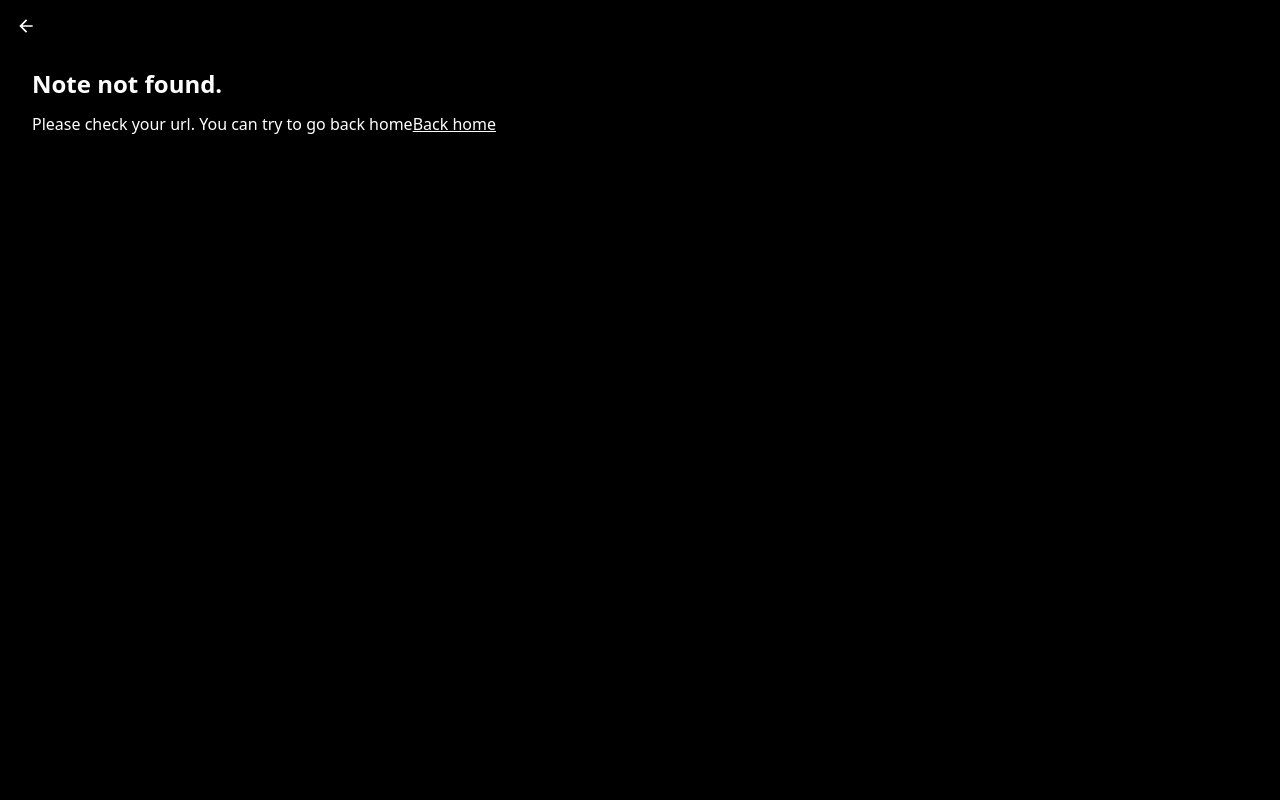
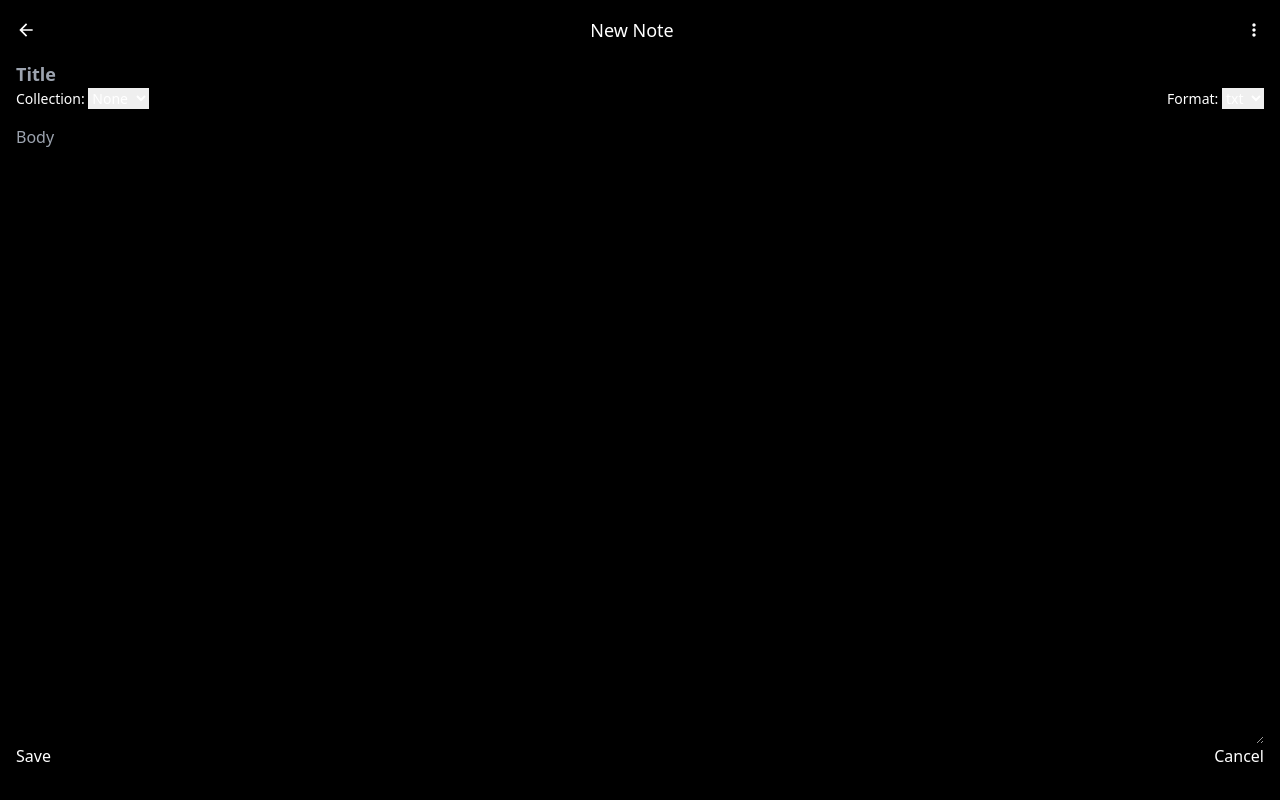
Before and after one commit to peter-abah/aedi-notes, a React (Create React App) app: page /notes/new in a window 1280 px wide. Before the commit this address had no page. Built offline with nearby package versions, Linux system fonts and the light colour scheme.

Commit message:
Add NewNote route component

```diff
--- a/src/App.tsx
+++ b/src/App.tsx
@@ -2,7 +2,7 @@ import React from 'react';
 import { Route, Routes } from 'react-router-dom';
 import AllProviders from './contexts';
 
-import { Home, Note, EditNote, Collection } from './routes';
+import { Home, Note, NewNote, EditNote, Collection } from './routes';
 
 function App() {
   return (
@@ -10,6 +10,7 @@ function App() {
       <Routes>
         <Route path='/' element={<Home />} />
         <Route path='/notes/:id' element={<Note />} />
+        <Route path='/notes/new' element={<NewNote />} />
         <Route path='/notes/edit/:id' element={<EditNote />} />
         <Route path='/collections/:id' element={<Collection />} />
       </Routes>
--- /dev/null
+++ b/src/routes/NewNote/Header.tsx
@@ -0,0 +1,29 @@
+import { Note } from '../../contexts/NotesContext';
+import { MdArrowBack, MdRemoveRedEye as MdEye, MdMoreVert } from 'react-icons/md'
+
+interface Props {
+  note: Note;
+  goBack: () => void;
+}
+const Header = ({ note, goBack }: Props) => {
+  return (
+    <header className="flex justify-between mb-4">
+      <button onClick={goBack}>
+        <MdArrowBack className='text-xl' />
+      </button>
+      <h1 className="text-lg">New Note</h1>
+
+      <div className='flex'>
+        {note.format === 'md' &&
+          <button><MdEye className='text-xl' /></button>
+        }
+
+        <button>
+          <MdMoreVert className='ml-4 text-xl' />
+        </button>
+      </div>
+  </header>
+  )
+};
+
+export default Header;
--- /dev/null
+++ b/src/routes/NewNote/index.tsx
@@ -0,0 +1,38 @@
+import { useMemo } from 'react';
+import { useNavigate } from 'react-router-dom';
+import { useNotes, Note } from '../../contexts/NotesContext';
+import { useTitle } from '../../hooks';
+
+import Header from './Header';
+import NoteForm from '../../components/NoteForm';
+
+const NewNote = () => {
+  const navigate = useNavigate();
+  const { createNote, emptyNote } = useNotes();
+
+  // To prevent calling the function on every render since it returns a note with
+  // different id and date every time it is called
+  const note = useMemo(() => emptyNote(), [])
+
+  useTitle(`Aedi | New Note`);
+
+  const handleSubmit = (values: Note) => {
+    createNote(values);
+    navigate(`/notes/${values.id}`, { replace: true });
+  };
+
+  const goBack = () => {
+    const shouldCancel = window.confirm('Are you sure? All changes will be lost.');
+    if (!shouldCancel) return;
+    navigate(-1);
+  };
+
+  return (
+    <main className='min-h-screen flex flex-col p-4'>
+      <Header note={note} goBack={goBack} />
+      <NoteForm note={note} handleSubmit={handleSubmit} handleCancel={goBack} />
+    </main>
+  )
+};
+
+export default NewNote;
--- a/src/routes/index.ts
+++ b/src/routes/index.ts
@@ -1,4 +1,5 @@
 export { default as Home } from './Home';
 export { default as Note } from './Note';
+export { default as NewNote } from './NewNote';
 export { default as EditNote } from './EditNote';
 export { default as Collection } from './Collection';
```
